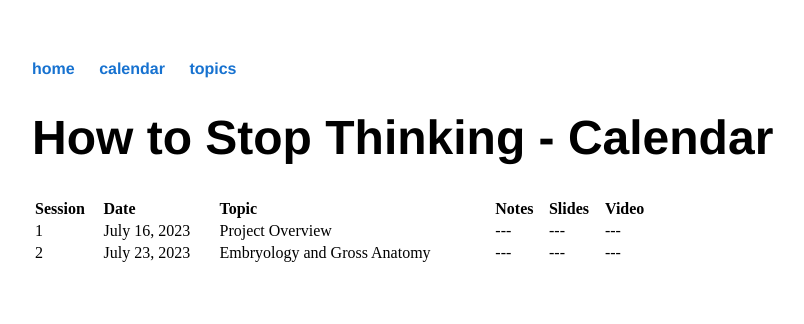
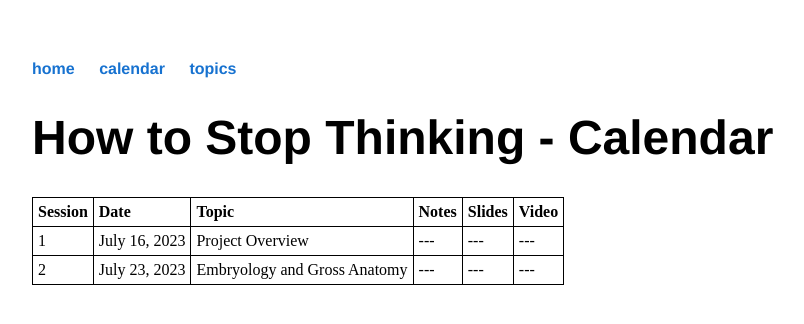
Before and after one commit to maxpensack/maxpensack.github.io, a Jekyll site: the page built from howtostopthinking/calendar/index.html, in a window 1280 px wide. Shown: the top 324 px of the page, without its empty margins (160-964 px from the left). Built offline with Jekyll 4.4.1, drawn with Linux system fonts in a browser that asks for light colours.

Commit message:
Update main.css

```diff
--- a/css/main.css
+++ b/css/main.css
@@ -42,15 +42,15 @@ ul.posts li {
     list-style: none;
 }
 
-table {
-    width: 70%;
-}
+table, th, td {
+    border: 1px solid black;
+    border-collapse: collapse;
+  }
 
-tr {
-    text-align: left;
-    border-bottom: 1px solid #ddd;
-}
+th, td {
+    padding: 5px;
+  }
 
 th {
     text-align: left;
-}
+  }
```
